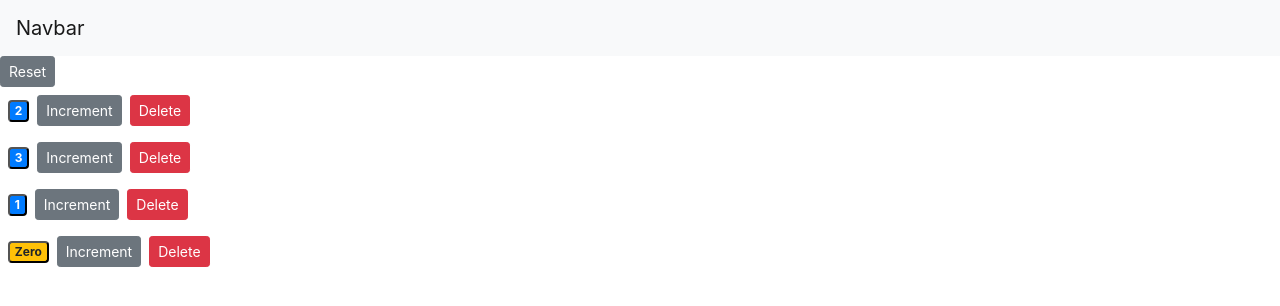
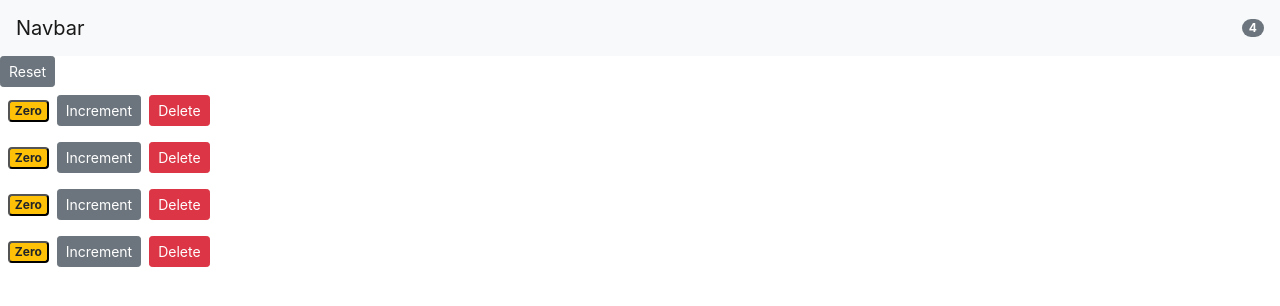
Before and after one commit to MayuriR29/counter-app, a React (Create React App) app: page / in a window 1280 px wide. Shown: the top 306 px of the page. Built offline with nearby package versions, Linux system fonts and the light colour scheme.

Commit message:
Added implementation for totlaCounter in navbar

```diff
--- a/src/App.js
+++ b/src/App.js
@@ -6,9 +6,9 @@ import "./App.css";
 class App extends Component {
   state = {
     counters: [
-      { id: 1, value: 2 },
-      { id: 2, value: 3 },
-      { id: 3, value: 1 },
+      { id: 1, value: 0 },
+      { id: 2, value: 0 },
+      { id: 3, value: 0 },
       { id: 4, value: 0 }
     ]
   };
@@ -44,7 +44,7 @@ class App extends Component {
   render() {
     return (
       <div>
-        <NavBar />
+        <NavBar totalCounters={this.state.counters}/>
         <Counters
           counters={this.state.counters}
           onReset={this.handleReset}
--- a/src/Component/NavBar.js
+++ b/src/Component/NavBar.js
@@ -2,12 +2,16 @@ import React, { Component } from "react";
 
 class NavBar extends Component {
   render() {
+    console.log("hi", this.props.totalCounters.length);
     return (
       <div>
         <nav className="navbar navbar-light bg-light">
           <a className="navbar-brand" href="#">
             Navbar
           </a>
+          <span className="badge badge-pill badge-secondary">
+            {this.props.totalCounters.length}
+          </span>
         </nav>
       </div>
     );
```
